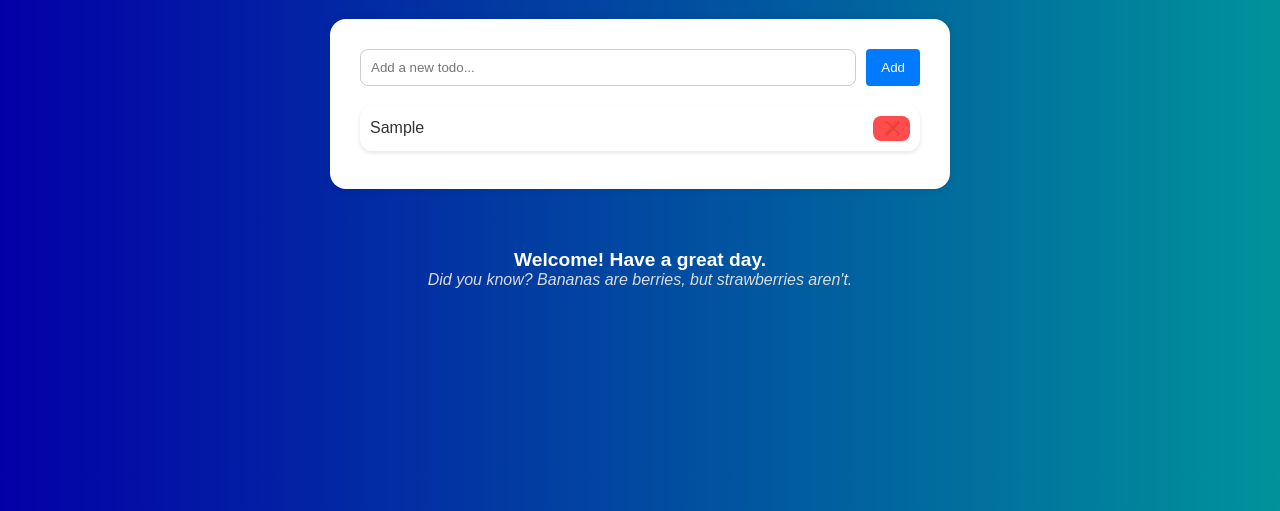
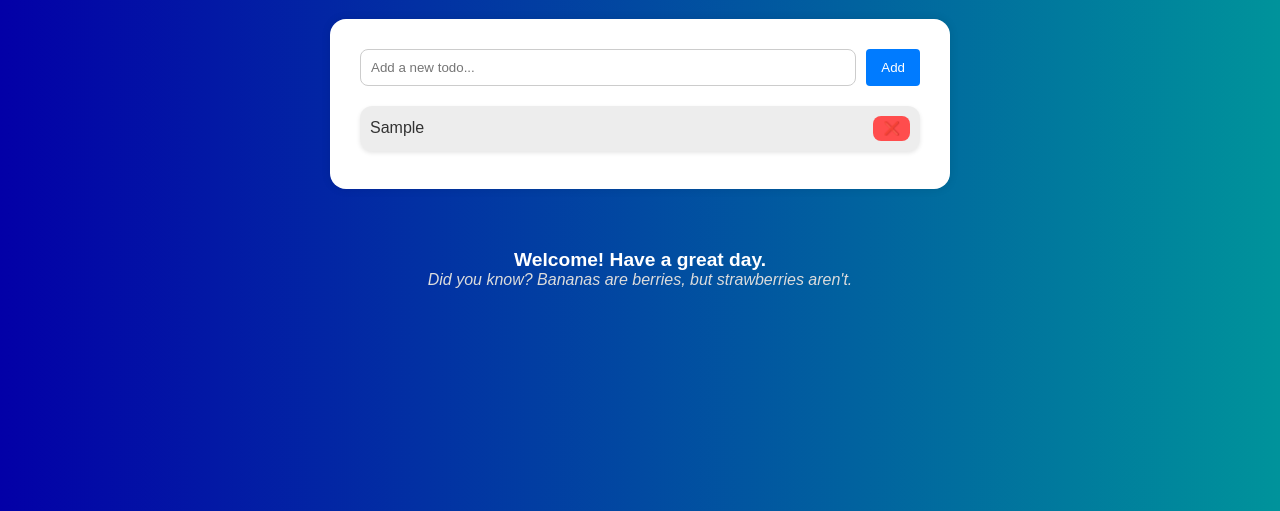
Before and after one commit to 3ixas/todo-app, a website built with Vite: page index.html in a window 1280 px wide. Both pictures are taken after typing "Sample" into the empty fields and a click on the button "Add". Shown: the part 289-800 px from the top of the page. Built offline with nearby package versions, Linux system fonts and the light colour scheme.

Commit message:
Added a slight contrast to the  background colour of individual todo items so they are distinctive from the white todo app container.

```diff
--- a/styles/main.scss
+++ b/styles/main.scss
@@ -76,7 +76,7 @@ body {
         display: flex;
         justify-content: space-between;
         align-items: center;
-        background: #ffffff;
+        background: #00000012;
         padding: 10px;
         margin-bottom: 8px;
         border-radius: 12px;
```
